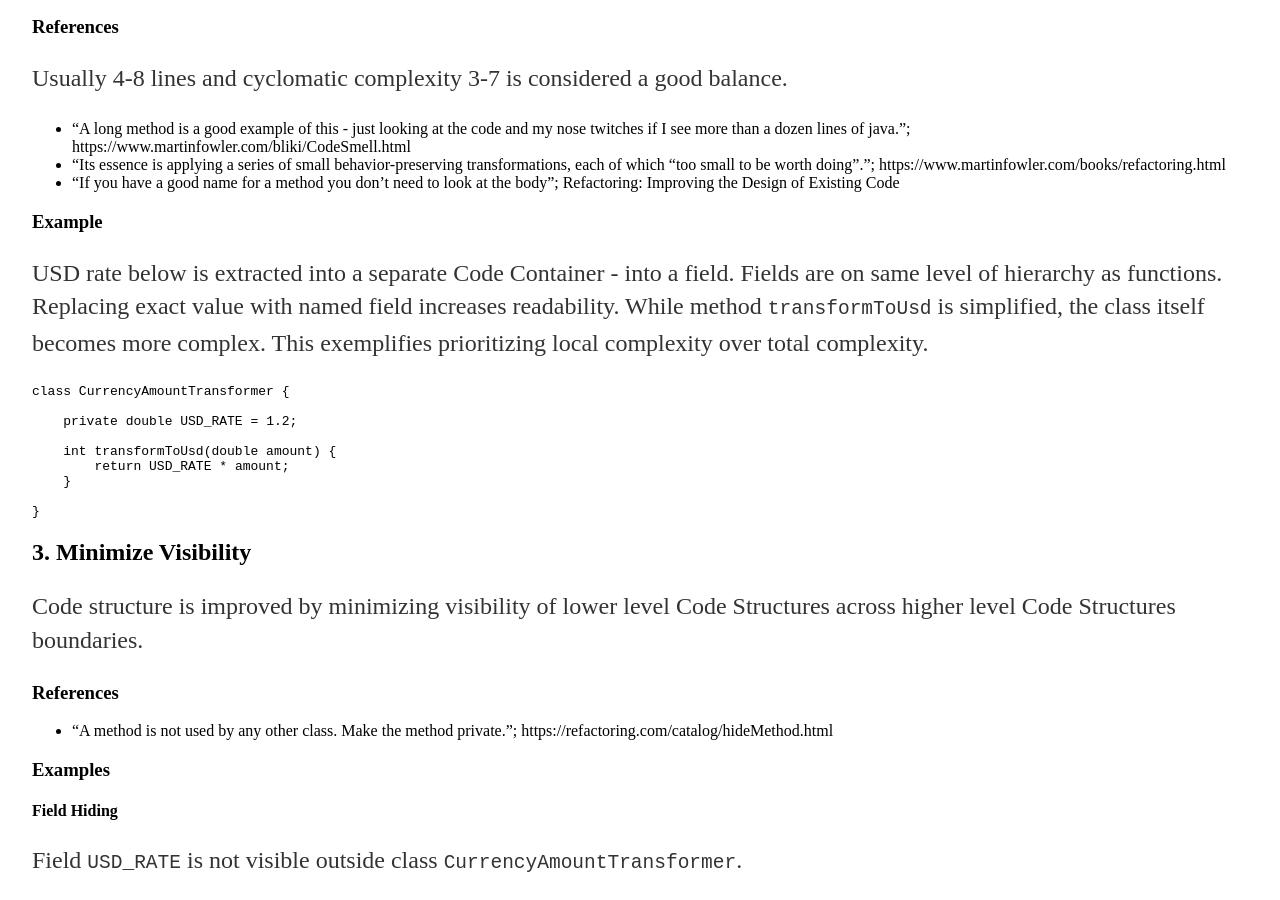
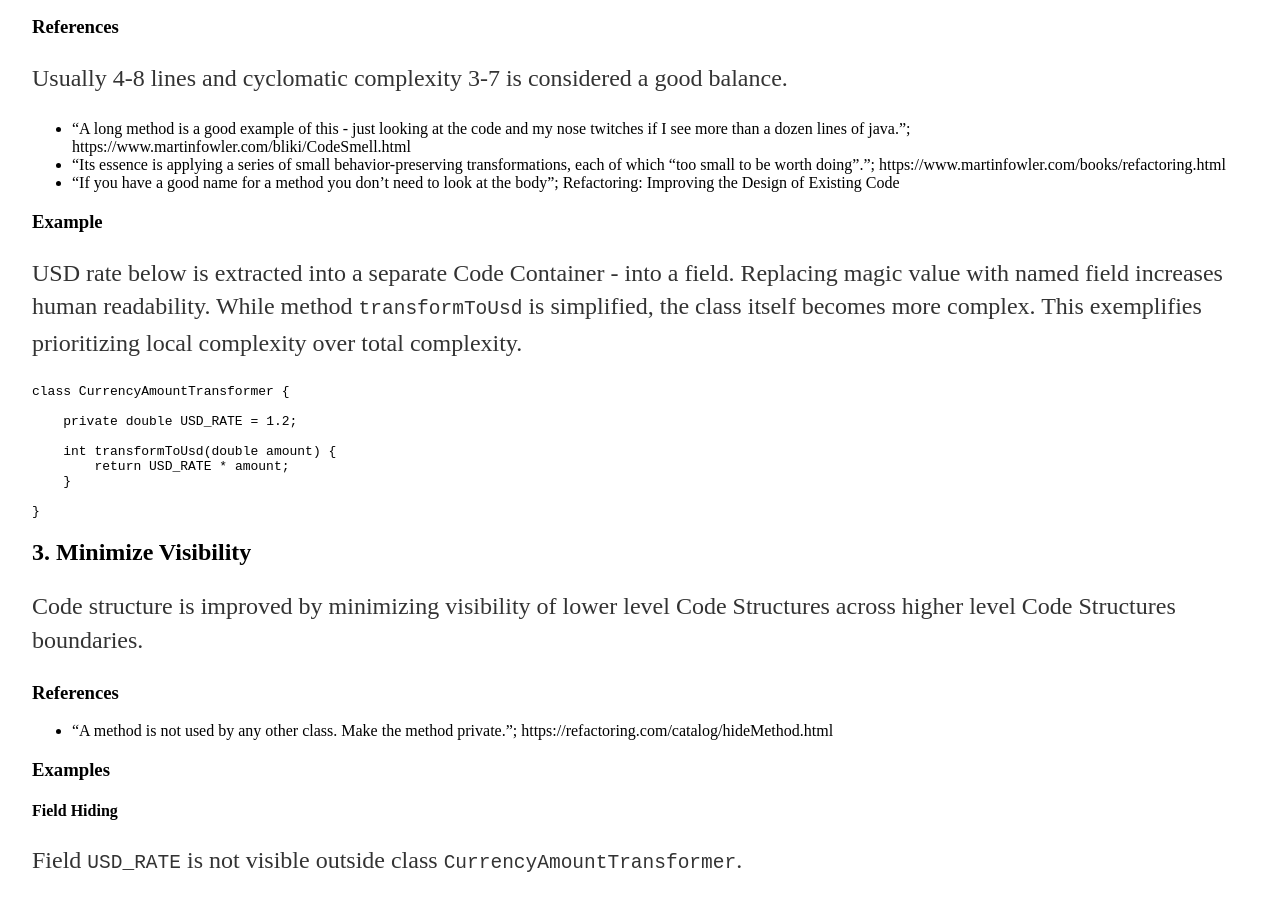
Before and after one commit to vackosar/vackosar.github.io, a Jekyll site: the page built from _posts/2017-06-04-Code-Structure-Principles.md, in a window 1280 px wide and 900 px high, scrolled down 1847 px. Built offline with Jekyll 4.4.1, drawn with Linux system fonts in a browser that asks for light colours; comment, search, counter and statistics services are not loaded.

Commit message:
Code Structure

````diff
--- a/_posts/2017-06-04-Code-Structure-Principles.md
+++ b/_posts/2017-06-04-Code-Structure-Principles.md
@@ -84,7 +84,7 @@ Usually 4-8 lines and cyclomatic complexity 3-7 is considered a good balance.
 - "If you have a good name for a method you don't need to look at the body";  Refactoring: Improving the Design of Existing Code
 
 ### Example
-USD rate below is extracted into a separate Code Container - into a field. Fields are on same level of hierarchy as functions. Replacing exact value with named field increases readability.
+USD rate below is extracted into a separate Code Container - into a field. Replacing magic value with named field increases human readability.
 While method ```transformToUsd``` is simplified, the class itself becomes more complex. This exemplifies prioritizing local complexity over total complexity.
 ```java
 class CurrencyAmountTransformer {
````
